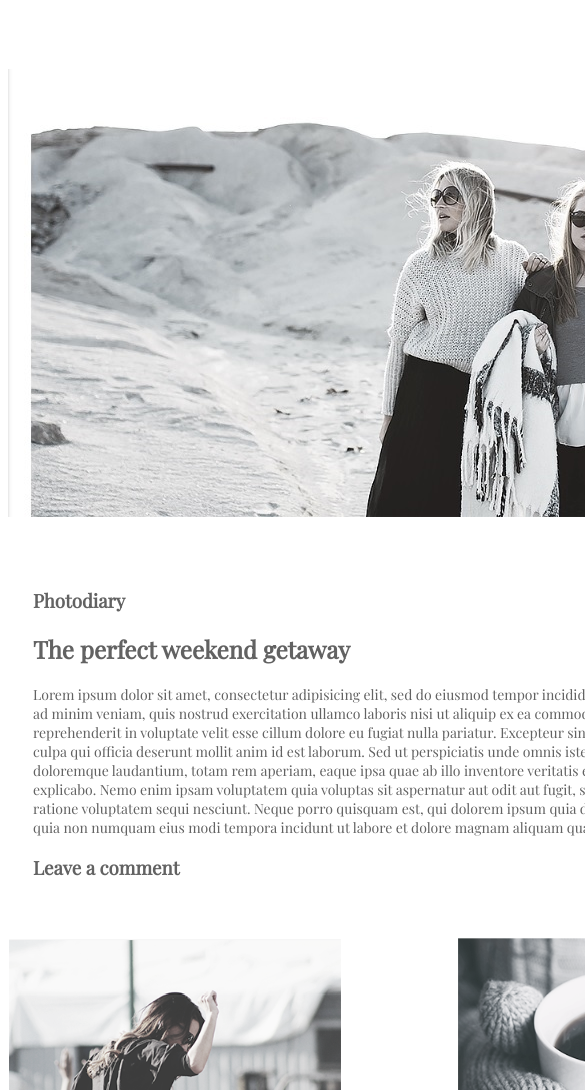
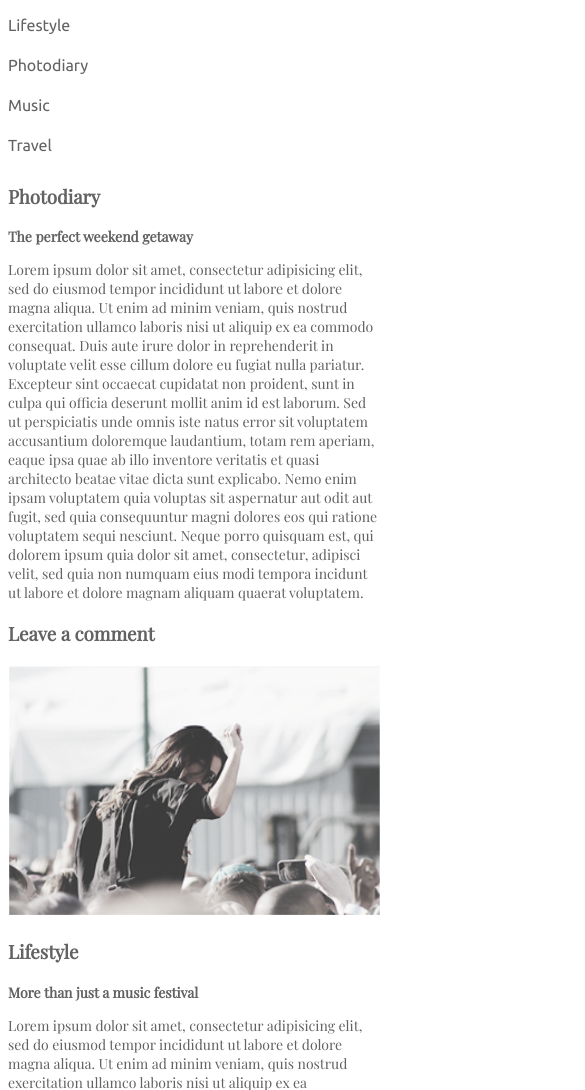
Before and after one commit to kkmir/Site, a plain HTML site: page index.html in a window 390 px wide. Shown: the part 89-1179 px from the top of the page, 585 px wide, since content can reach past the window. Drawn offline with nearby package versions, Linux system fonts and the light colour scheme.

Commit message:
added media

```diff
--- a/index.html
+++ b/index.html
@@ -2,6 +2,7 @@
 <html>
 <head>
   <meta charset="utf-8">
+  <meta name="viewport" content="width=device-width, initial-scale=1">
   <title>Minimo</title>
   <link href="https://fonts.googleapis.com/css?family=Ubuntu&display=swap" rel="stylesheet">
   <link href="https://fonts.googleapis.com/css?family=Playfair+Display&display=swap" rel="stylesheet">
--- a/styles.css
+++ b/styles.css
@@ -33,7 +33,8 @@ input {
 .logo {
 	margin: 0;
 	padding: 20px 0;
-	font-size: 40px;
+  font-size: 40px;
+
 }
 
 .links {
@@ -43,6 +44,7 @@ input {
 }
 
 .content-image {
+  width: 100%;
 	height: 500px;
 }
 
@@ -56,10 +58,6 @@ p {
 	font-size: 14px;
 }
 
-h1 {
-	font-size: 40px;
-}
-
 .row {
   display: flex;
   justify-content: space-between;
@@ -70,3 +68,52 @@ h1 {
   justify-content: space-around;
   background: #f0f0f0;
 }
+
+img {
+  width: 100%;
+}
+
+@media screen and (max-width: 400px) {
+  .navbar {
+    display: flex;
+    height: auto;
+    width: auto;
+    font-family: 'Ubuntu', sans-serif;
+    background: white;
+    color: #626262;
+    flex-direction: column;
+  }
+
+  .content-image {
+    display: none;
+  }
+
+  .content {
+    width: auto;
+    height: auto;
+  }
+
+  .content-text{
+    width: auto;
+    height: auto;
+  }
+  .columns {
+    width: auto;
+    height: auto;
+  }
+
+  h2 {
+    font-size: 14px;
+  }
+
+  .row {
+    width: auto;
+    height: auto;
+    flex-wrap: wrap;
+  }
+
+  .links {
+  line-height: 40px;
+  }
+
+}
```
